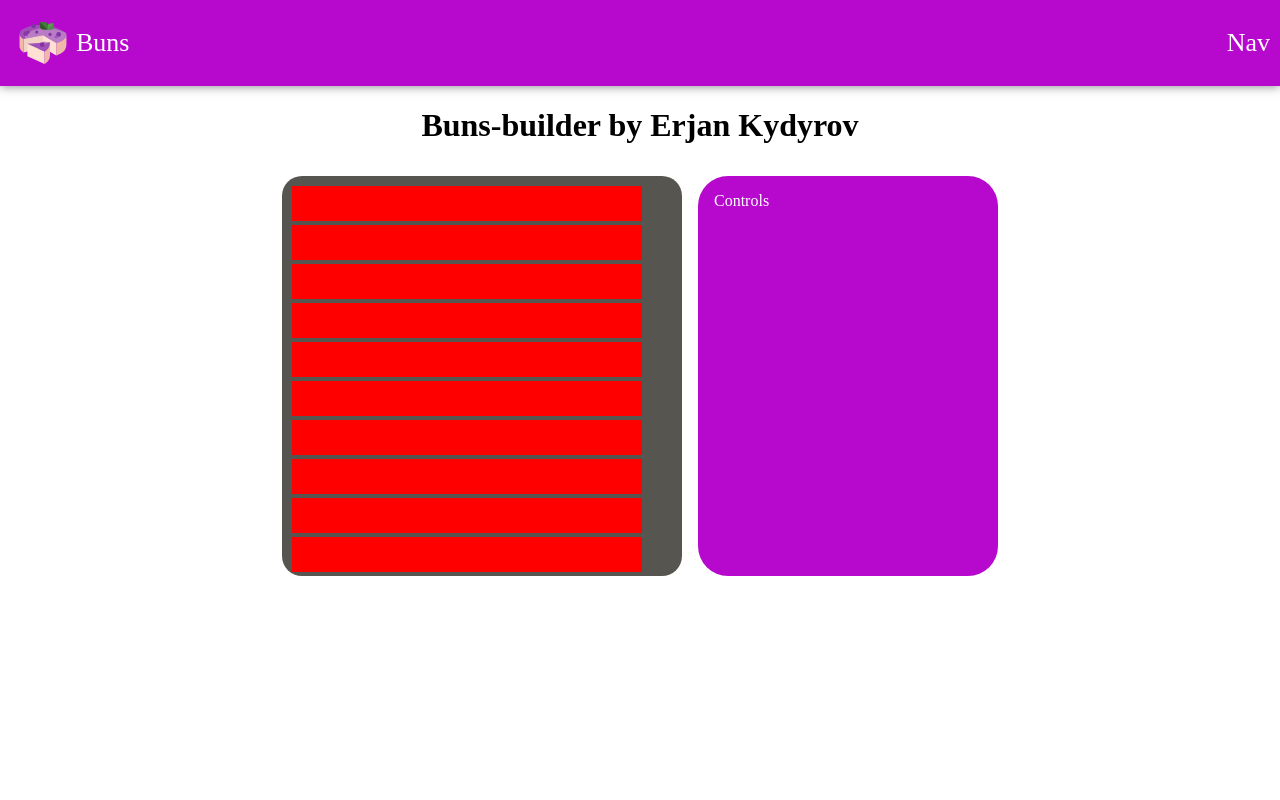
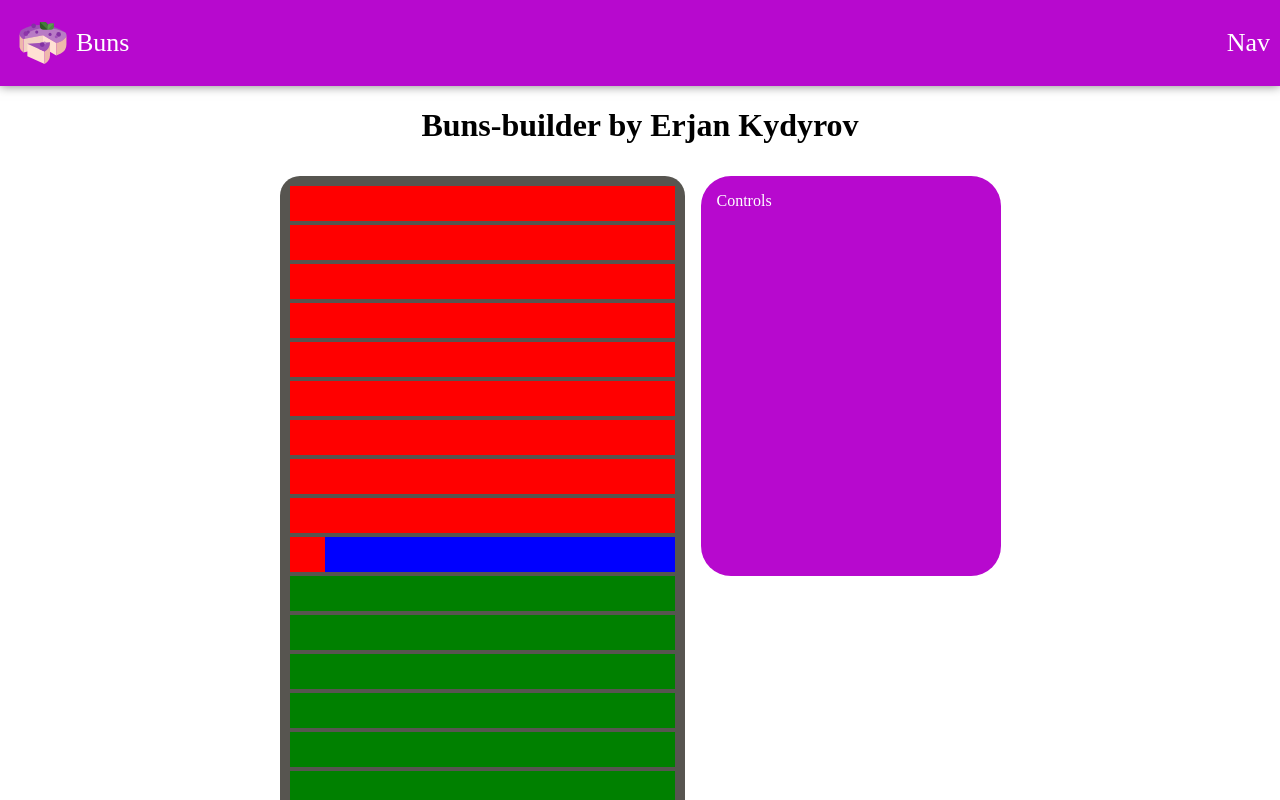
Before and after one commit to Erjankydyrov/private-builder, a React (Create React App) app: page / in a window 1280 px wide. Shown: the top 800 px of the page. Built offline with nearby package versions, Linux system fonts and the light colour scheme; a web font is replaced by a local one.

Commit message:
corected some problems in bunsPreview

```diff
--- a/src/components/BunsBuilder/BunsPreview/BunsPreview.module.css
+++ b/src/components/BunsBuilder/BunsPreview/BunsPreview.module.css
@@ -1,5 +1,6 @@
 .BunsPreview {
-    width: 400px;
+    width: 100%;
+    max-width: 405px;
     min-height: 400px;
     margin-right: 1rem;
     margin-bottom: 1rem;
@@ -14,8 +15,6 @@
     overflow: hidden;
 }
 .ingredients {
-    width: 380px;
-    height: 380px;
-    border-radius: 100%;
-    position: relative;
+    width: 390px;
+    min-height: 380px;
 }
```
